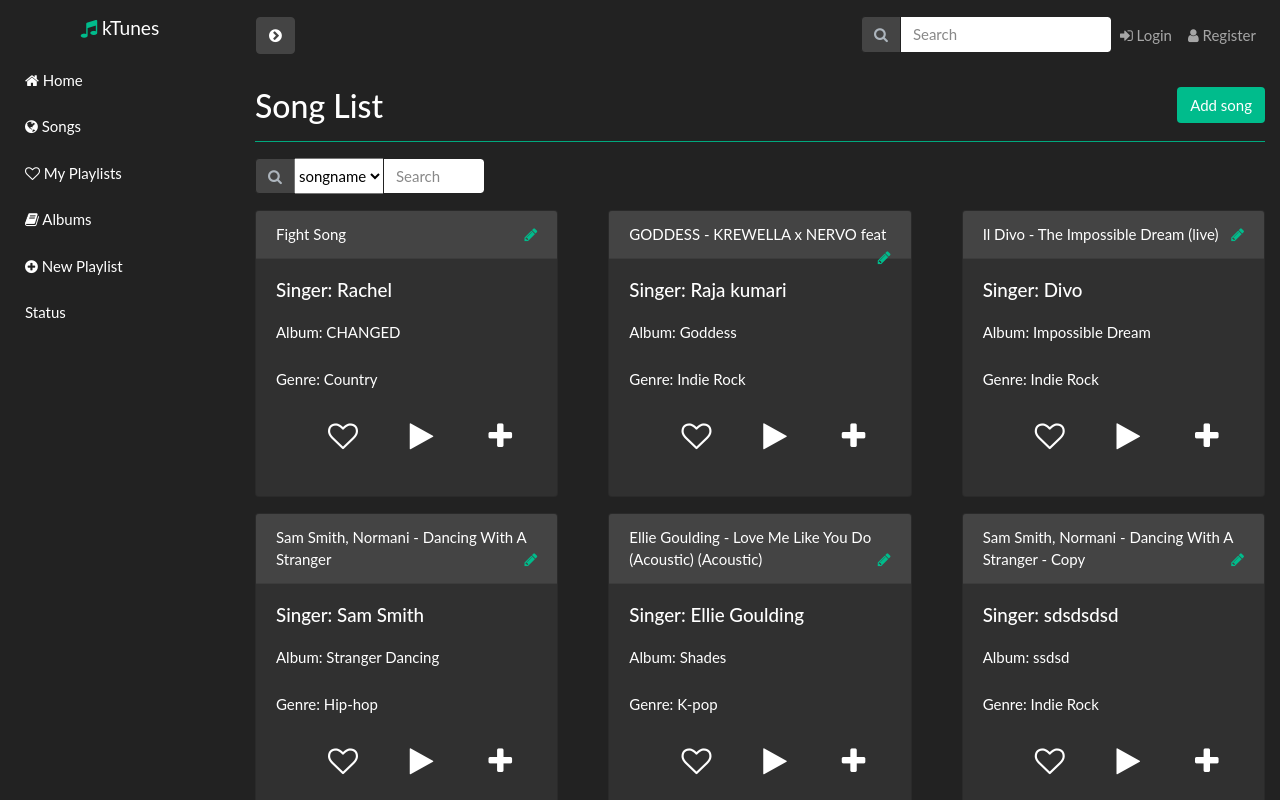
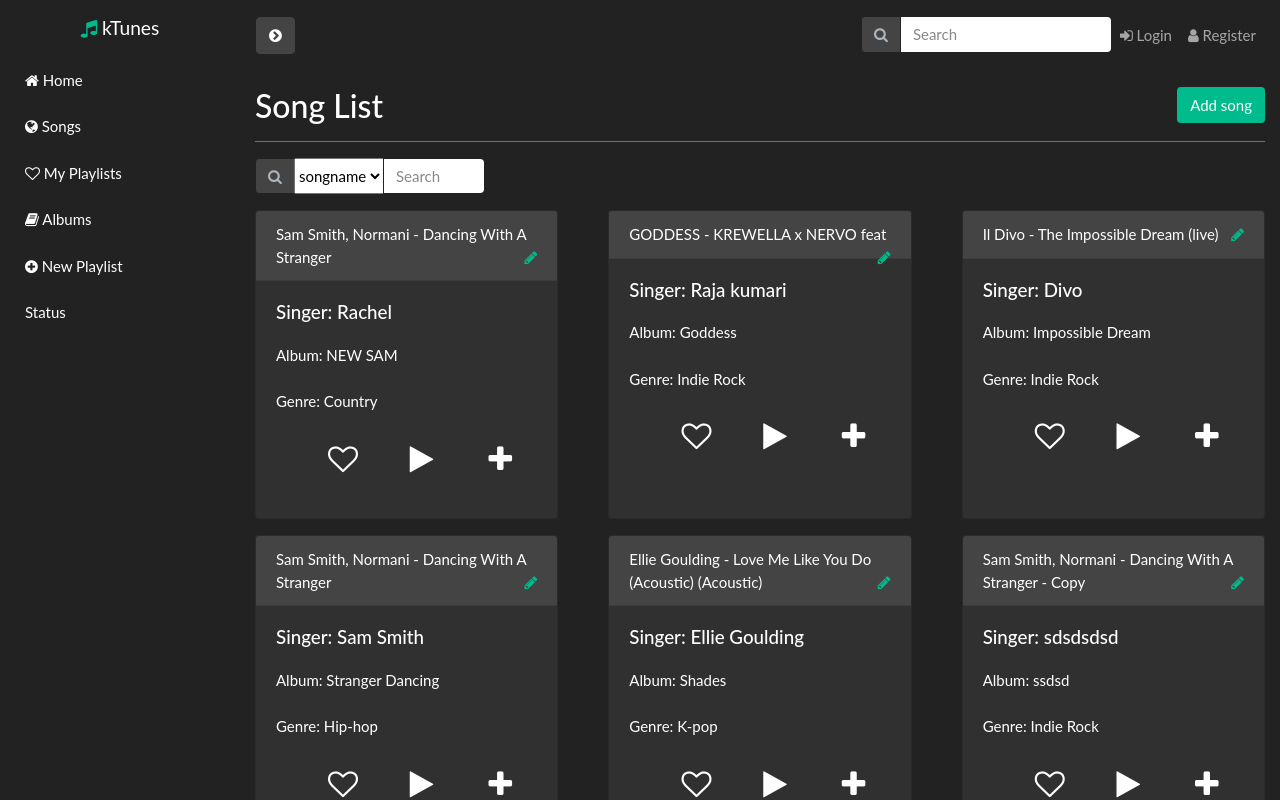
Before and after one commit to Kavshree/ktunes-new, an Angular app: page /SongList in a window 1280 px wide. Shown: the top 800 px of the page. Built offline with nearby package versions, Linux system fonts and the light colour scheme; data requests are answered from the project's data file.

Commit message:
fix in edit song

```diff
--- a/db.json
+++ b/db.json
@@ -10,9 +10,9 @@
   ],
   "songs": [
     {
-      "songname": "Fight Song",
+      "songname": "Sam Smith, Normani - Dancing With A Stranger",
       "singer": "Rachel",
-      "album": "CHANGED",
+      "album": "NEW SAM",
       "genre": "Country",
       "id": 2
     },
--- a/src/app/SongModule/editSong.component.ts
+++ b/src/app/SongModule/editSong.component.ts
@@ -67,7 +67,7 @@ export class EditSongComponent {
 
     loadFormData() {
         console.log(this.currentEditSong)
-       this.songForm.controls['songname'].setValue(this.currentEditSong.songname);
+       //this.songForm.controls['songname'].setValue(this.currentEditSong.songname);
        this.songForm.controls['singer'].setValue(this.currentEditSong.singer);
        this.songForm.controls['album'].setValue(this.currentEditSong.album);
        this.songForm.controls['genre'].setValue(this.currentEditSong.genre);
```
